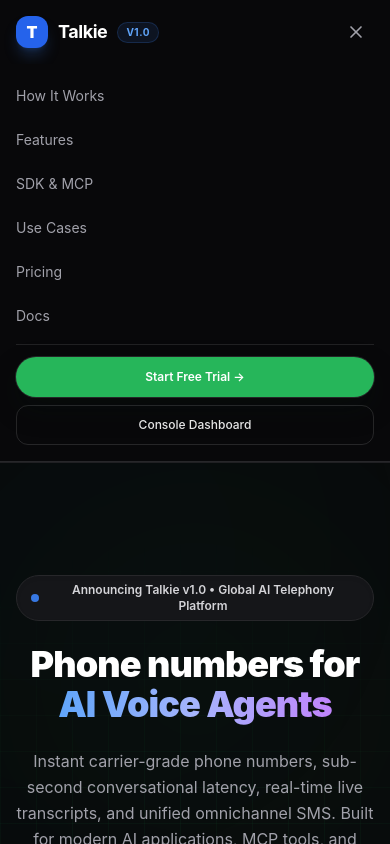
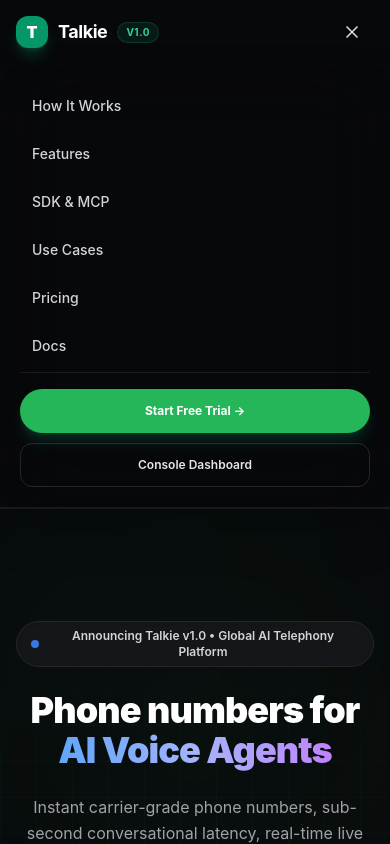
Before and after one commit to puneetnith28/Talkie, a Next.js app in the folder apps/web/: page / in a window 390 px wide. Both pictures are taken after a click on the button 356 px from the left and 32 px from the top of the page. Shown: the top 844 px of the page. Built offline with nearby package versions, Linux system fonts and the light colour scheme; no server answers.

Commit message:
feat: polish mobile navigation drawer with backdrop blur and scroll locking

```diff
--- a/apps/web/src/components/marketing/navbar.tsx
+++ b/apps/web/src/components/marketing/navbar.tsx
@@ -14,6 +14,17 @@
     setMobileMenuOpen(false);
   }, [pathname]);
 
+  // Lock body scroll when mobile menu is open
+  useEffect(() => {
+    if (mobileMenuOpen) {
+      const originalOverflow = document.body.style.overflow;
+      document.body.style.overflow = 'hidden';
+      return () => {
+        document.body.style.overflow = originalOverflow;
+      };
+    }
+  }, [mobileMenuOpen]);
+
   useEffect(() => {
     if (!mobileMenuOpen) return;
     const handleKeyDown = (e: KeyboardEvent) => {
@@ -26,15 +37,15 @@
   }, [mobileMenuOpen]);
 
   return (
-    <header className="sticky top-0 z-50 w-full border-b border-zinc-800/80 bg-zinc-950/80 backdrop-blur-xl">
+    <header className="sticky top-0 z-50 w-full border-b border-white/[0.08] bg-[#08090b]/85 backdrop-blur-2xl">
       <div className="max-w-7xl mx-auto px-4 sm:px-6 lg:px-8 h-16 flex items-center justify-between">
         {/* Logo */}
-        <Link href="/" className="flex items-center gap-2.5 group">
-          <div className="w-8 h-8 rounded-xl bg-blue-600 flex items-center justify-center text-white font-black text-base shadow-lg shadow-blue-500/25 group-hover:scale-105 transition">
+        <Link href="/" className="flex items-center gap-2.5 group cursor-pointer">
+          <div className="w-8 h-8 rounded-xl bg-emerald-600 flex items-center justify-center text-white font-black text-base shadow-lg shadow-emerald-500/25 group-hover:scale-105 transition duration-200">
             T
           </div>
           <span className="font-bold text-lg text-white tracking-tight">Talkie</span>
-          <span className="text-[10px] uppercase font-bold tracking-wider px-2 py-0.5 rounded-full bg-blue-500/10 text-blue-400 border border-blue-500/20">
+          <span className="text-[10px] uppercase font-bold tracking-wider px-2 py-0.5 rounded-full bg-emerald-500/10 text-emerald-400 border border-emerald-500/20">
             v1.0
           </span>
         </Link>
@@ -57,7 +68,7 @@
             </Button>
           </Link>
           <Link href="/dashboard">
-            <Button variant="primary" className="text-xs py-1.5 px-3.5 shadow-md shadow-blue-500/20">
+            <Button variant="primary" className="text-xs py-1.5 px-3.5 shadow-md shadow-emerald-500/20">
               Start Free Trial →
             </Button>
           </Link>
@@ -69,27 +80,68 @@
           onClick={() => setMobileMenuOpen(!mobileMenuOpen)}
           aria-expanded={mobileMenuOpen}
           aria-label="Toggle navigation menu"
-          className="md:hidden text-zinc-400 hover:text-white p-2 rounded-lg hover:bg-zinc-800/50 transition"
+          className="md:hidden text-zinc-300 hover:text-white p-2.5 rounded-xl hover:bg-white/[0.08] active:scale-95 transition cursor-pointer min-h-[44px] min-w-[44px] flex items-center justify-center"
         >
           {mobileMenuOpen ? <X className="w-5 h-5" /> : <Menu className="w-5 h-5" />}
         </button>
       </div>
 
-      {/* Mobile dropdown */}
+      {/* Mobile Drawer Overlay with Backdrop Blur & Scroll Lock */}
       {mobileMenuOpen && (
-        <div className="md:hidden border-b border-zinc-800 bg-zinc-950/95 backdrop-blur-xl p-4 space-y-3 animate-in slide-in-from-top-2 duration-200">
-          <a href="#how-it-works" onClick={() => setMobileMenuOpen(false)} className="block text-sm text-zinc-400 hover:text-white py-1.5">How It Works</a>
-          <a href="#features" onClick={() => setMobileMenuOpen(false)} className="block text-sm text-zinc-400 hover:text-white py-1.5">Features</a>
-          <a href="#code" onClick={() => setMobileMenuOpen(false)} className="block text-sm text-zinc-400 hover:text-white py-1.5">SDK & MCP</a>
-          <a href="#use-cases" onClick={() => setMobileMenuOpen(false)} className="block text-sm text-zinc-400 hover:text-white py-1.5">Use Cases</a>
-          <a href="#pricing" onClick={() => setMobileMenuOpen(false)} className="block text-sm text-zinc-400 hover:text-white py-1.5">Pricing</a>
-          <Link href="/docs" onClick={() => setMobileMenuOpen(false)} className="block text-sm text-zinc-400 hover:text-white py-1.5">Docs</Link>
-          <div className="pt-3 border-t border-zinc-800/80 flex flex-col gap-2">
+        <div className="md:hidden border-b border-white/[0.08] bg-[#08090b]/98 backdrop-blur-2xl p-5 space-y-1 animate-in slide-in-from-top-3 fade-in duration-250 ease-out shadow-2xl">
+          <a
+            href="#how-it-works"
+            onClick={() => setMobileMenuOpen(false)}
+            className="flex items-center h-11 px-3 rounded-xl text-sm font-medium text-zinc-300 hover:text-white hover:bg-white/[0.06] transition active:bg-white/[0.1]"
+          >
+            How It Works
+          </a>
+          <a
+            href="#features"
+            onClick={() => setMobileMenuOpen(false)}
+            className="flex items-center h-11 px-3 rounded-xl text-sm font-medium text-zinc-300 hover:text-white hover:bg-white/[0.06] transition active:bg-white/[0.1]"
+          >
+            Features
+          </a>
+          <a
+            href="#code"
+            onClick={() => setMobileMenuOpen(false)}
+            className="flex items-center h-11 px-3 rounded-xl text-sm font-medium text-zinc-300 hover:text-white hover:bg-white/[0.06] transition active:bg-white/[0.1]"
+          >
+            SDK & MCP
+          </a>
+          <a
+            href="#use-cases"
+            onClick={() => setMobileMenuOpen(false)}
+            className="flex items-center h-11 px-3 rounded-xl text-sm font-medium text-zinc-300 hover:text-white hover:bg-white/[0.06] transition active:bg-white/[0.1]"
+          >
+            Use Cases
+          </a>
+          <a
+            href="#pricing"
+            onClick={() => setMobileMenuOpen(false)}
+            className="flex items-center h-11 px-3 rounded-xl text-sm font-medium text-zinc-300 hover:text-white hover:bg-white/[0.06] transition active:bg-white/[0.1]"
+          >
+            Pricing
+          </a>
+          <Link
+            href="/docs"
+            onClick={() => setMobileMenuOpen(false)}
+            className="flex items-center h-11 px-3 rounded-xl text-sm font-medium text-zinc-300 hover:text-white hover:bg-white/[0.06] transition active:bg-white/[0.1]"
+          >
+            Docs
+          </Link>
+
+          <div className="pt-4 mt-2 border-t border-white/[0.08] flex flex-col gap-2.5">
             <Link href="/dashboard" onClick={() => setMobileMenuOpen(false)} className="w-full">
-              <Button variant="primary" className="w-full text-xs py-2">Start Free Trial →</Button>
+              <Button variant="primary" className="w-full h-11 text-xs font-bold shadow-lg shadow-emerald-500/20">
+                Start Free Trial →
+              </Button>
             </Link>
             <Link href="/dashboard" onClick={() => setMobileMenuOpen(false)} className="w-full">
-              <Button variant="outline" className="w-full text-xs py-2">Console Dashboard</Button>
+              <Button variant="outline" className="w-full h-11 text-xs font-semibold">
+                Console Dashboard
+              </Button>
             </Link>
           </div>
         </div>
```
